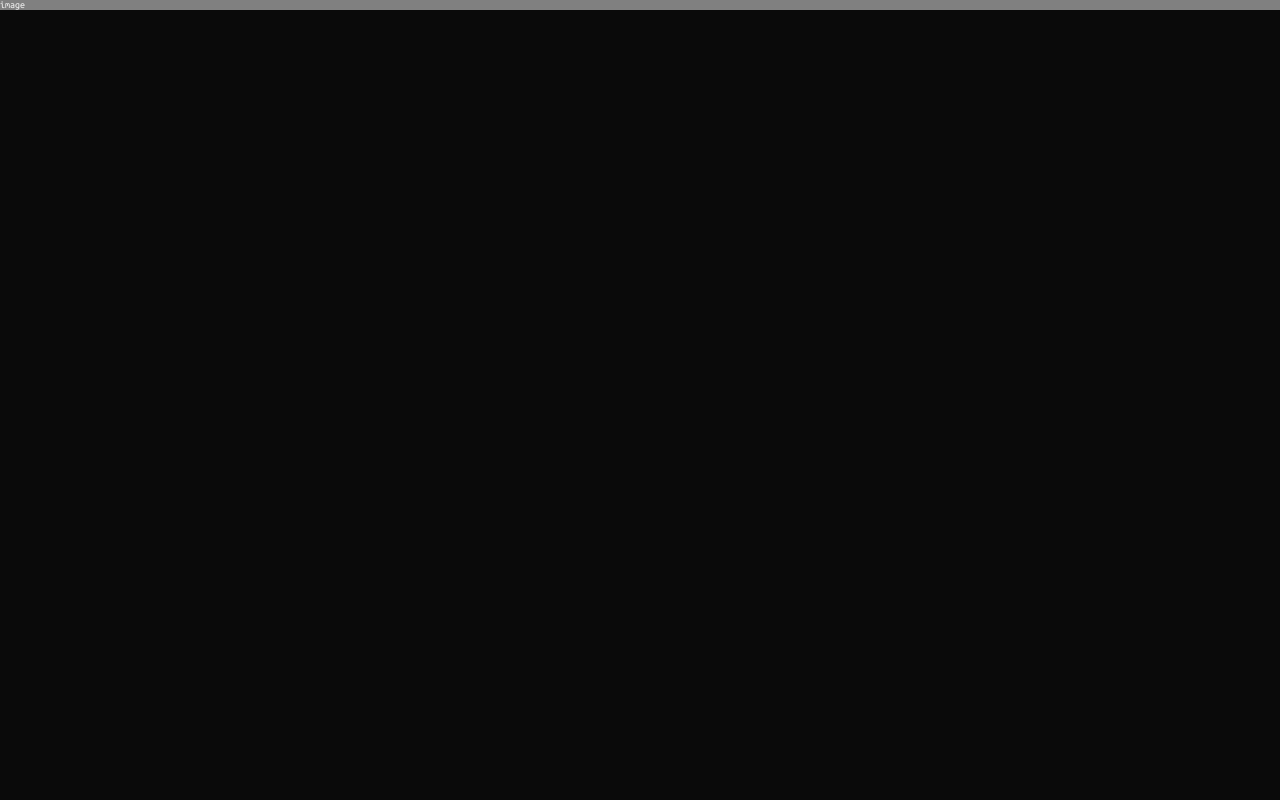
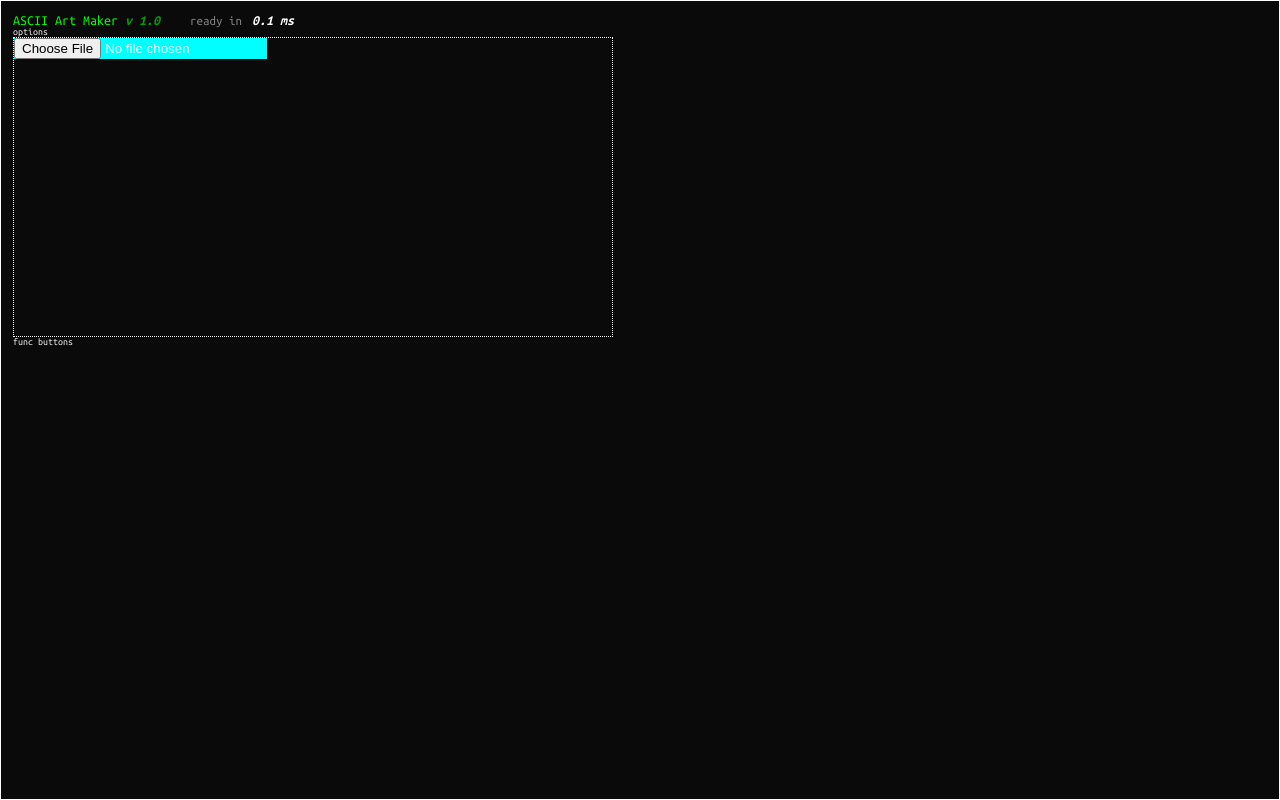
Before and after one commit to lofi-J/Ascii-Maker, a Next.js app: page /ascii/image in a window 1280 px wide. Built offline with nearby package versions, Linux system fonts and the light colour scheme.

Commit message:
[feat] 렌더링 완료 시간 측정 훅 추가
 - next.config.mjs [strict 모드 비활성화]

```diff
--- a/next.config.mjs
+++ b/next.config.mjs
@@ -1,4 +1,6 @@
 /** @type {import('next').NextConfig} */
-const nextConfig = {};
+const nextConfig = {
+  reactStrictMode: false,
+};
 
 export default nextConfig;
--- a/src/app/ascii/image/page.module.css
+++ b/src/app/ascii/image/page.module.css
@@ -1,3 +1,29 @@
 .container {
-  background-color: gray;
+  width: 100%;
+  height: 100vh;
+  border: 1px solid var(--foreground);
+  padding: 1.2rem;
 }
+
+/* ready header */
+.header {
+  font-size: 1.4rem;
+  color: var(--green);
+  .version {
+    opacity: 0.6;
+    font-weight: bold;
+  }
+  .gray {
+    padding-left: 3rem;
+    font-size: 1.3rem;
+    color: gray;
+    .em {
+      font-size: 1.4rem;
+      font-weight: bold;
+      color: var(--foreground);
+      padding-left: 1rem;
+    }
+  }
+}
+
+/* covert options */
--- a/src/app/ascii/image/page.tsx
+++ b/src/app/ascii/image/page.tsx
@@ -1,10 +1,42 @@
+"use client";
 import styles from "./page.module.css";
+import useLoadTime from "@/hooks/useLoadTime";
+import ImgUpload from "@/components/ImgUpload/ImgUpload";
+import {useEffect, useLayoutEffect, useState} from "react";
 
 
 export default function BuildAsciiImage() {
+  const {time, incrementLoadCount} = useLoadTime(2);
+  const [uploadedImg, setUploadedImg] = useState<File | null>(null);
+
+  useEffect(() => {
+    incrementLoadCount();
+  }, [incrementLoadCount]);
+
   return (
     <div className={styles.container}>
-      image
+      {/* ready header */}
+      <div className={styles.header}>
+        ASCII Art Maker <em className={styles.version}>v 1.0</em>
+        <span className={styles.gray}>
+          ready in
+          <em className={styles.em}>{time !== null ? time === 0 ? 0.1 : time.toFixed(3) : '.'} ms</em>
+        </span>
+      </div>
+
+      {/* covert options */}
+      <div>options</div>
+
+      {/* upload and preview */}
+      <div className={styles.upload}>
+        <ImgUpload
+          setImageFile={setUploadedImg}
+          onLoad={incrementLoadCount}
+        />
+      </div>
+
+      {/* function buttons */}
+      <div>func buttons</div>
     </div>
   );
 }
--- a/src/app/ascii/text/page.module.css
+++ b/src/app/ascii/text/page.module.css
@@ -1,3 +1,3 @@
 .container {
-  background-color: gray;
+  border: 1px solid var(--foreground);
 }
--- a/src/components/ImgUpload/ImgUpload.tsx
+++ b/src/components/ImgUpload/ImgUpload.tsx
@@ -1,14 +1,15 @@
 "use client";
-import React, {ChangeEvent, useState} from "react";
+import React, {ChangeEvent, useEffect, useState} from "react";
 import styles from "./ImgUpload.module.css";
 import Image from 'next/image';
 
 
 interface IImageUpload {
-  setImageFile: React.Dispatch<React.SetStateAction<File | null>>
+  setImageFile: React.Dispatch<React.SetStateAction<File | null>>;
+  onLoad: () => void;
 }
 
-const ImgUpload = ({setImageFile}: IImageUpload) => {
+const ImgUpload = ({setImageFile, onLoad}: IImageUpload) => {
   const [imageDataUrl, setImageDataUrl] = useState<string | null>(null);
   const [isUploadError, setIsUploadError] = useState(false);
 
@@ -28,6 +29,10 @@ const ImgUpload = ({setImageFile}: IImageUpload) => {
     } else console.error('has no file');
   }
 
+  useEffect(() => {
+    onLoad();
+  }, [onLoad])
+
   return (
     <div className={styles.container}>
       <div className={styles.upload}>
--- /dev/null
+++ b/src/hooks/useLoadTime.ts
@@ -0,0 +1,28 @@
+import {useCallback, useEffect, useState} from "react";
+
+const useLoadTime = (componentCount: number) => {
+  const [loadedCount, setLoadedCount] = useState(0);
+  const [time, setTime] = useState<number | null>(null);
+
+  // 시작 시간 측정
+  useEffect(() => {
+    const startTime = performance.now(); // 기록
+    // console.log(startTime);
+
+    // 로드할 컴포넌트가 모두 로드된 경우
+    if (loadedCount === componentCount) {
+      const endTime = performance.now();
+      // console.log(endTime);
+      setTime(endTime - startTime);
+    }
+  }, [componentCount, loadedCount]);
+
+  // 외부에서 핸들링할 incrementFn
+  const incrementLoadCount = useCallback(() => {
+    setLoadedCount(prev => prev + 1);
+  }, [])
+
+  return { time, incrementLoadCount };
+}
+
+export default useLoadTime;
```
